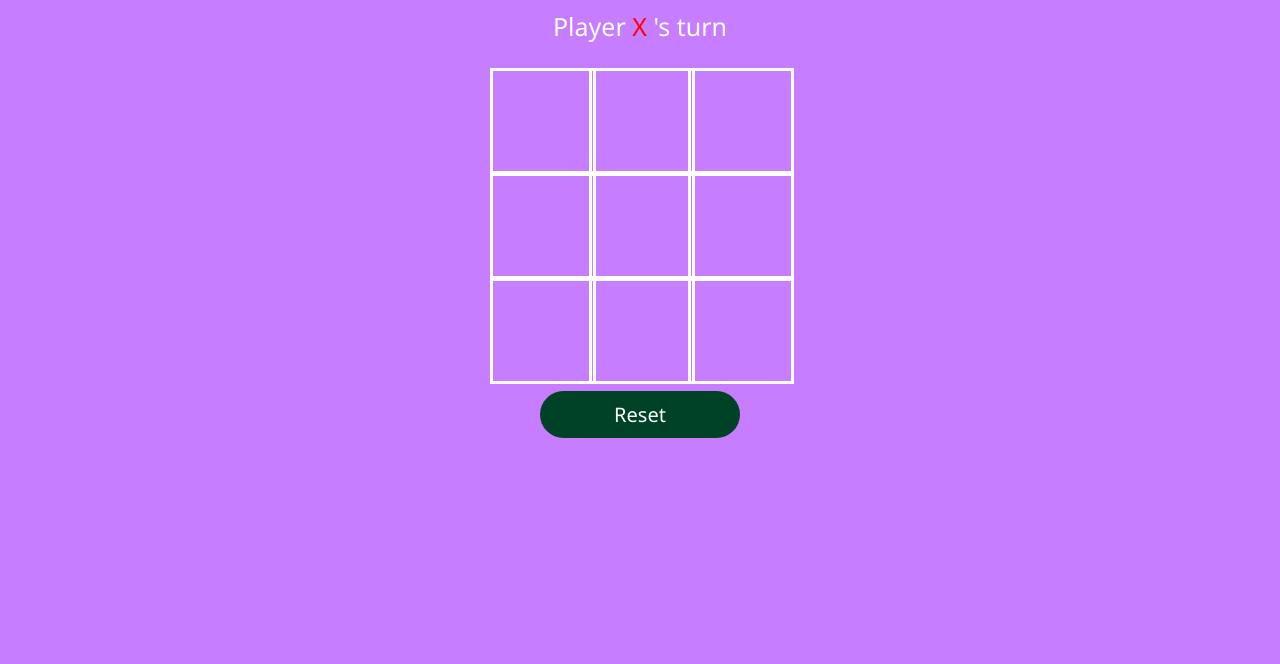
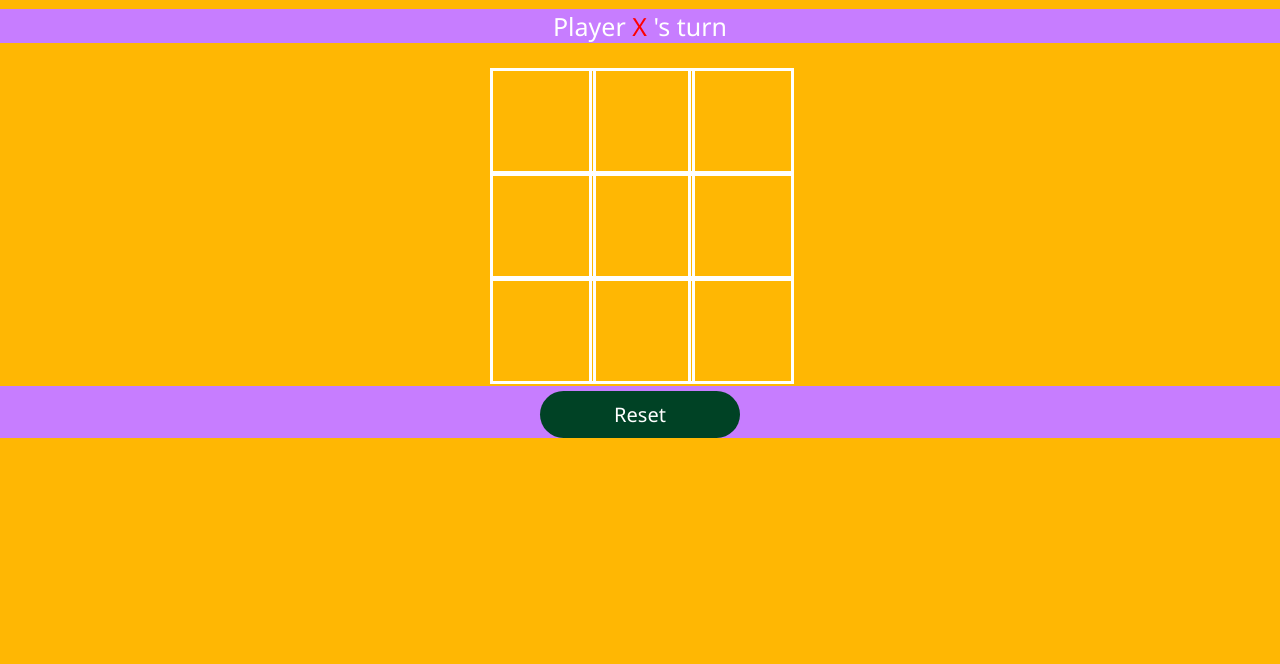
Before and after one commit to vishwaselvakumar/Tic-Tac-Toe, a plain HTML site: page index.html in a window 1280 px wide. Shown: the part 137-801 px from the top of the page. Drawn offline with Linux system fonts and the light colour scheme.

Commit message:
Update styles.css

```diff
--- a/styles.css
+++ b/styles.css
@@ -15,7 +15,7 @@ h1{
 }
 .background{
     height: 100vh;
-    background: #c77dff;
+    background: #ffb703;
     padding-top: 1px;
 }
 .display {
```
